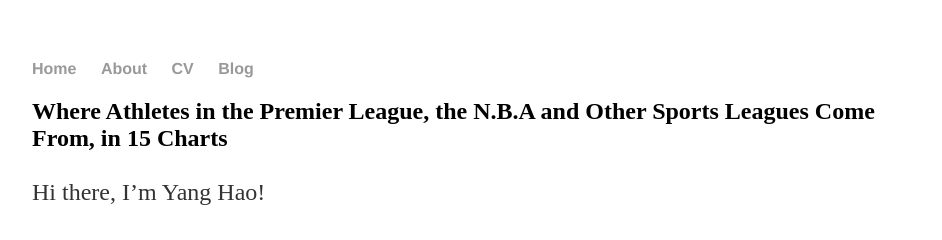
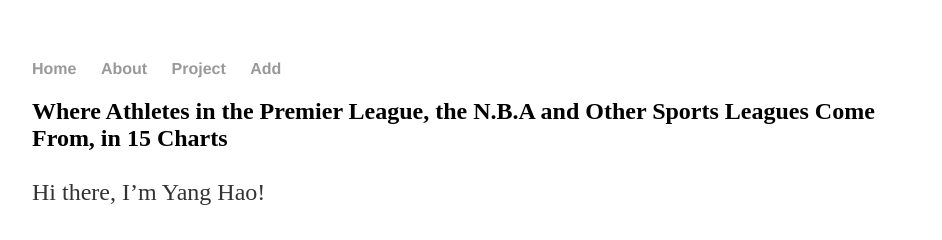
Before and after one commit to mimiyang/mimiyang.github.io, a Jekyll site: the page built from index.md, in a window 1280 px wide. Shown: the top 240 px of the page, without its empty margins (160-1102 px from the left). Built offline with Jekyll 4.4.1, drawn with Linux system fonts in a browser that asks for light colours; our own code applies the rules of GitHub Pages for plain Markdown files.

Commit message:
add about.html

```diff
--- a/_layouts/default.html
+++ b/_layouts/default.html
@@ -9,9 +9,9 @@
 			<nav>
 	    		<ul>
 	        		<li><a href="/">Home</a></li>
-		        	<li><a href="/about">About</a></li>
-	        		<li><a href="/cv">CV</a></li>
-	        		<li><a href="/blog">Blog</a></li>
+		        	<li><a href="/about.html">About</a></li>
+	        		<li><a href="/project">Project</a></li>
+	        		<li><a href="/add">Add</a></li>
 	    		</ul>
 			</nav>
 			<div class="container">
```
Also changed, not shown: about.html (added, +8 -0 lines).
